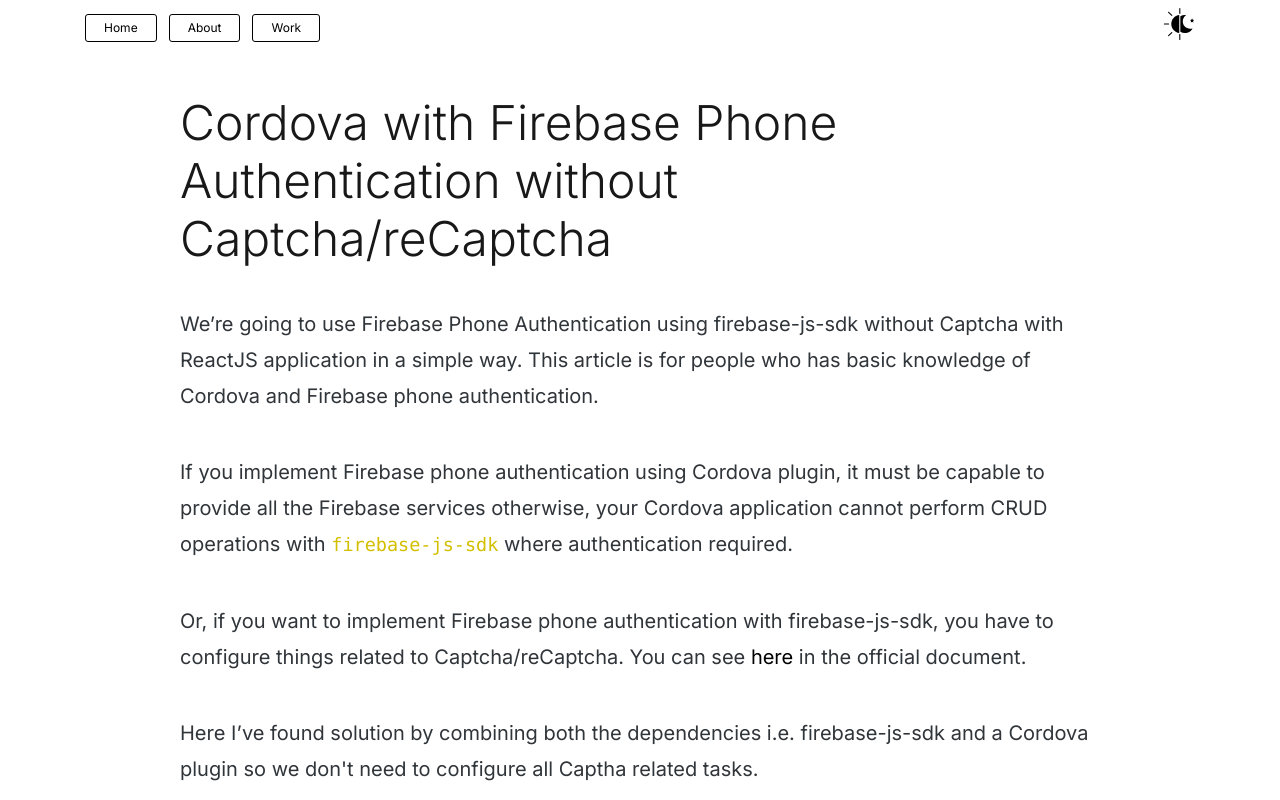
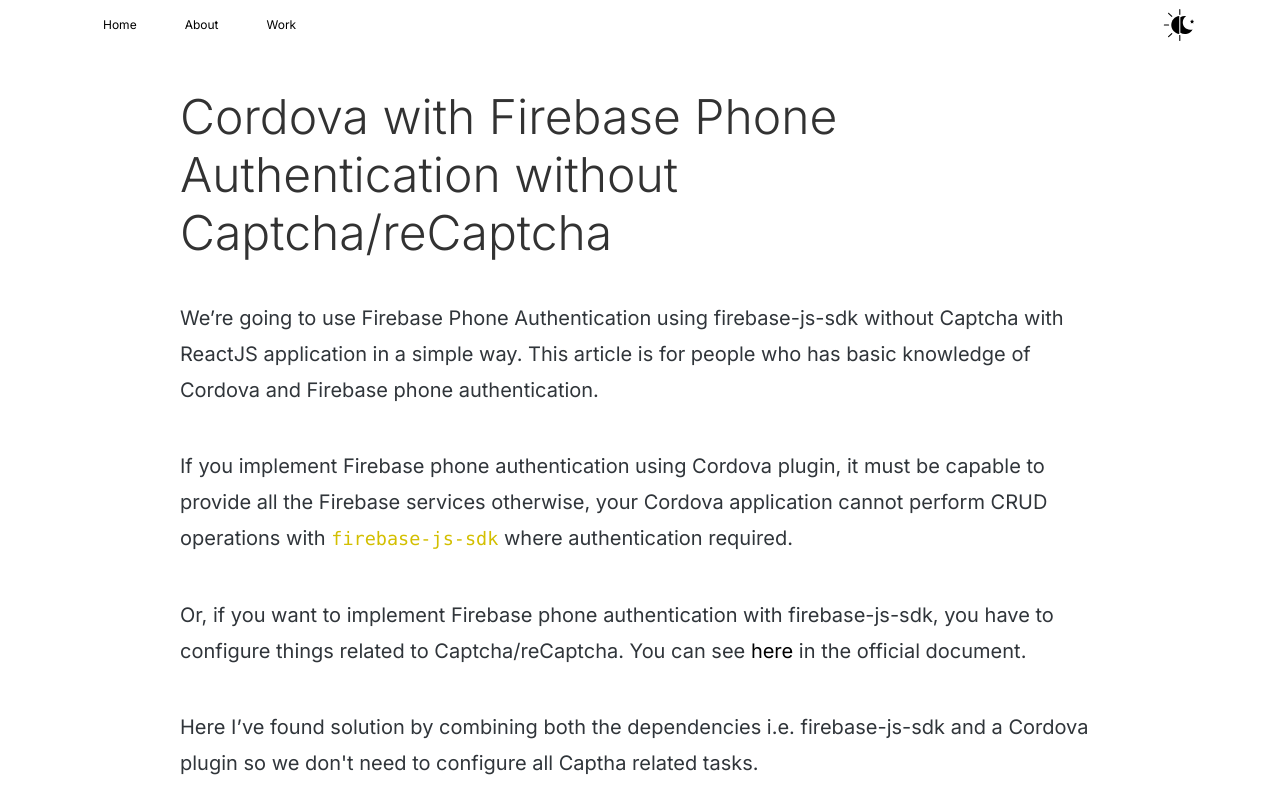
Before and after one commit to bhar4t/bhar4t, a React (Create React App) app: page /articles/Cordova-with-Firebase-Phone-Authentication-without-Captcha-and-reCaptcha in a window 1280 px wide. Shown: the top 800 px of the page. Built offline with nearby package versions, Linux system fonts and the light colour scheme.

Commit message:
night mode with css (o.O), sitemap

```diff
--- /dev/null
+++ b/src/components/Icons.js
@@ -0,0 +1,22 @@
+import React from "react";
+
+const DayNight = ({ nightMode }) => (
+  <svg
+    height="32px"
+    width="32px"
+    fill={nightMode ? "white" : "black"}
+    viewBox="-12 0 480 480"
+    xmlns="http://www.w3.org/2000/svg"
+  >
+    <path d="m114.34375 117.65625c3.140625 3.03125 8.128906 2.988281 11.214844-.097656 3.085937-3.085938 3.128906-8.074219.097656-11.214844l-48-48c-3.140625-3.03125-8.128906-2.988281-11.214844.097656-3.085937 3.085938-3.128906 8.074219-.097656 11.214844zm0 0" />
+    <path d="m72 248c4.417969 0 8-3.582031 8-8s-3.582031-8-8-8h-64c-4.417969 0-8 3.582031-8 8s3.582031 8 8 8zm0 0" />
+    <path d="m114.34375 362.34375-48 48c-2.078125 2.007812-2.914062 4.984375-2.179688 7.78125.730469 2.796875 2.914063 4.980469 5.710938 5.710938 2.796875.734374 5.773438-.101563 7.78125-2.179688l48-48c3.03125-3.140625 2.988281-8.128906-.097656-11.214844-3.085938-3.085937-8.074219-3.128906-11.214844-.097656zm0 0" />
+    <path d="m232 374.976562v-269.953124c-68.429688 8.074218-119.988281 66.074218-119.988281 134.976562s51.558593 126.902344 119.988281 134.976562zm0 0" />
+    <path d="m432 306.59375c-12.027344 4.140625-24.6875 6.15625-37.40625 5.957031-61.351562-.703125-110.558594-50.929687-110-112.277343.410156-38.417969 19.6875-74.175782 51.558594-95.632813-6.542969-.519531-13.128906-.640625-19.296875-.640625-24.351563.007812-48.210938 6.863281-68.855469 19.777344v232.445312c30.652344 19.175782 67.902344 24.726563 102.8125 15.316406 34.910156-9.414062 64.324219-32.933593 81.1875-64.914062zm0 0" />
+    <path d="m455.398438 178.222656-17.773438-2.71875c-2.636719-.402344-4.898438-2.089844-6.03125-4.503906l-7.59375-16.167969-7.59375 16.167969c-1.132812 2.414062-3.394531 4.101562-6.03125 4.503906l-17.773438 2.71875 13.125 13.457032c1.773438 1.816406 2.578126 4.367187 2.167969 6.871093l-3.015625 18.480469 15.257813-8.429688c2.40625-1.328124 5.320312-1.328124 7.726562 0l15.257813 8.429688-3.015625-18.480469c-.410157-2.503906.394531-5.054687 2.167969-6.871093zm0 0" />
+    <path d="m240 480c4.417969 0 8-3.582031 8-8v-80c-5.34375-.007812-10.683594-.292969-16-.855469v80.855469c0 4.417969 3.582031 8 8 8zm0 0" />
+    <path d="m248 8c0-4.417969-3.582031-8-8-8s-8 3.582031-8 8v80.855469c5.316406-.5625 10.65625-.847657 16-.855469zm0 0" />
+  </svg>
+);
+
+export { DayNight };
--- a/src/index.css
+++ b/src/index.css
@@ -1,13 +1,25 @@
+:root {
+  --bg-color: #fff;
+  --text-color: #30353a;
+  --a-color: #000;
+}
+
+[data-theme="dark"] {
+  --bg-color: #000;
+  --text-color: #989898;
+  --a-color: #fff;
+}
+
 body {
   margin: 0;
   font-family: "Sacramento", cursive;
-
   font-family: "Inter", sans-serif;
-
   -webkit-font-smoothing: antialiased;
   -moz-osx-font-smoothing: grayscale;
   cursor: url("/cursor.png"), default;
-  color: #30353a;
+  background-color: var(--bg-color);
+  color: var(--text-color);
+  transition: background-color 0.5s ease;
 }
 
 h1 {
@@ -24,8 +36,8 @@
   font-size: 3rem;
   width: 100%;
   margin: auto;
-  color: black;
-  opacity: 90%;
+  color: var(--a-color);
+  opacity: 0.8;
   padding: 0.8em 0em 0.8em 0em;
 }
 
@@ -45,7 +57,7 @@
   line-height: 1.8em;
   margin-bottom: 40px;
   font-size: 20px;
-  color: #30353a;
+  color: var(--text-color);
 }
 
 pre {
@@ -67,7 +79,7 @@
 }
 
 a {
-  color: #000000;
+  color: var(--a-color);
   text-decoration: none;
   background-color: transparent;
 }
@@ -94,19 +106,21 @@
 
 /* Custome Button */
 .simpleButton {
-  background-color: transparent;
+  background-color: var(--bg-color);
   border-radius: 3px;
-  border: 1px solid #000000;
+  /* border: 1px solid var(--text-color); */
   display: inline-block;
   cursor: pointer;
-  color: #000000;
+  color: var(--a-color);
   font-size: 12px;
   padding: 4px 18px;
   text-decoration: none;
   margin: 12px 12px 12px 0px;
 }
 .simpleButton:hover {
-  background-color: transparent;
+  background-color: var(--a-color);
+  color: var(--bg-color);
+  /* border: 1px solid var(--bg-color); */
 }
 .simpleButton:active {
   position: relative;
--- a/src/layouts/Layout.js
+++ b/src/layouts/Layout.js
@@ -1,7 +1,11 @@
 import React from "react";
 import { Container, Row, Col } from "react-bootstrap";
+import { DayNight } from "../components/Icons";
 
 export default function (props) {
+  const [nightMode, setNightMode] = React.useState(
+    Boolean(JSON.parse(localStorage.getItem("NIGHT_MODE")))
+  );
   const [width, setWidth] = React.useState(window.innerWidth);
   const [isMobile, setMobile] = React.useState(width <= 768);
   const handler = React.useCallback(() => {
@@ -9,6 +13,11 @@
     setMobile(window.innerWidth <= 768);
   }, [setWidth]);
   useEventListener("resize", handler);
+
+  React.useEffect(() => {
+    document.documentElement.setAttribute("data-theme", nightMode && "dark");
+    localStorage.setItem("NIGHT_MODE", nightMode);
+  }, [nightMode]);
 
   const Button = (props) => (
     <a href={props.path} className="simpleButton">
@@ -36,8 +45,14 @@
         <Button label="About" path="/" />
         <Button label="Work" path="/" />
       </div>
-      <div>
-        <img src="/svgs/sun.svg" height="32px" alt="day night mode" />
+      <div
+        onClick={(e) => {
+          console.log("Called");
+          e.preventDefault();
+          setNightMode(!nightMode);
+        }}
+      >
+        <DayNight nightMode={nightMode} />
       </div>
     </div>
   );
```
Also changed, not shown: public/manifest.json, public/svgs/sun.svg (deleted), 1 other file (tests, documents, lock files or other folders).
